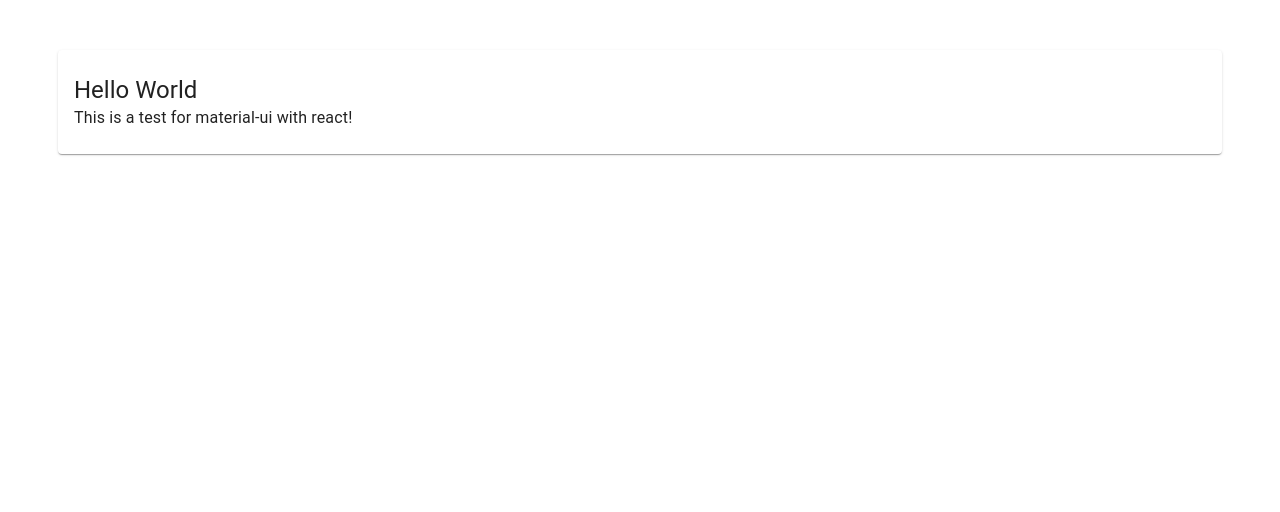
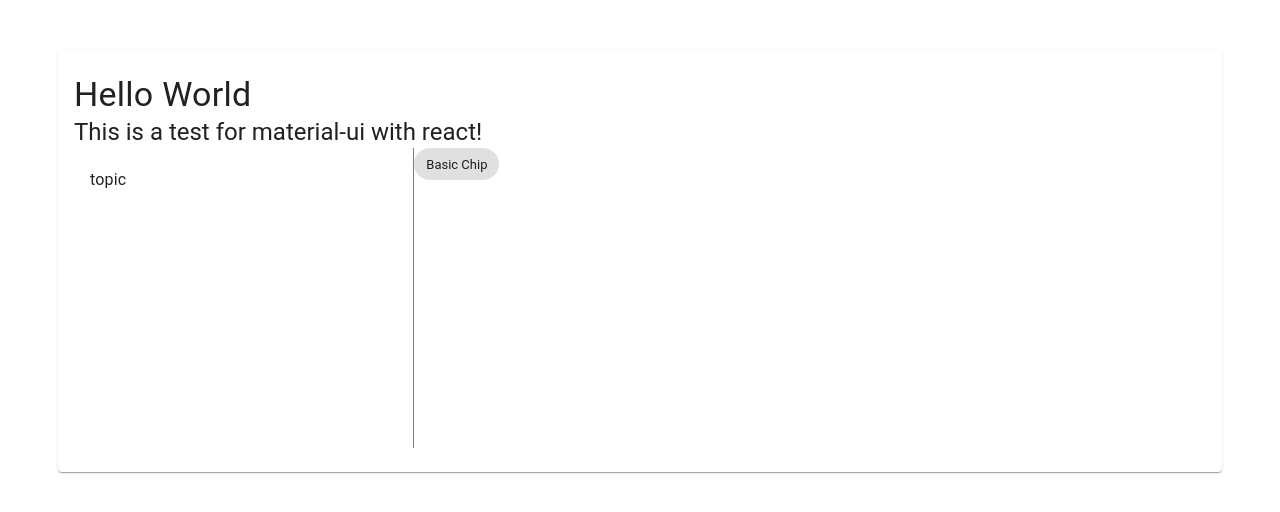
Before and after one commit to miicow/chatbox, a React app: page / in a window 1280 px wide. Shown: the top 512 px of the page. Built offline with nearby package versions, Linux system fonts and the light colour scheme.

Commit message:
Implement List and Chip from material-ui

```diff
--- a/src/ChatUI.jsx
+++ b/src/ChatUI.jsx
@@ -2,11 +2,34 @@ import React from 'react';
 import { makeStyles } from '@material-ui/core/styles';
 import Paper from '@material-ui/core/Paper';
 import Typography from '@material-ui/core/Typography';
+import List from '@material-ui/core/List';
+import ListItem from '@material-ui/core/ListItem';
+import ListItemIcon from '@material-ui/core/ListItemIcon';
+import ListItemText from '@material-ui/core/ListItemText';
+import Chip from '@material-ui/core/Chip';
 
 const useStyles = makeStyles(theme => ({
   root: {
     margin: '50px',
     padding: theme.spacing(3, 2)
+  },
+  flexbox: {
+    display: 'flex'
+  },
+  topicsWindow: {
+    width: '30%',
+    height: '300px',
+    borderRight: '1px solid grey'
+  },
+  chatWindow: {
+    width: '70%',
+    height: '300px'
+  },
+  chatBox: {
+    width: '85%'
+  },
+  button: {
+    width: '15%'
   }
 }));
 
@@ -16,12 +39,35 @@ const ChatUI = () => {
   return (
     <div>
       <Paper className={classes.root}>
-        <Typography variant="h5" component="h3">
+        <Typography variant="h4" component="h4">
           Hello World
         </Typography>
-        <Typography component="p">
+        <Typography variant="h5" component="h5">
           This is a test for material-ui with react!
         </Typography>
+        <div className={classes.flexbox}>
+          <div className={classes.topicsWindow}>
+            <List>
+              {['topic'].map(topic => {
+                return (
+                  <ListItem key={topic} button>
+                    <ListItemText primary={topic} />
+                  </ListItem>
+                );
+              })}
+            </List>
+          </div>
+          <div className={classes.chatWindow}>
+            {[{ from: 'user', msg: 'hello' }].map(chat => {
+              return (
+                <div className={classes.flex}>
+                  <Chip label="Basic Chip" className={classes.chip} />
+                </div>
+              );
+            })}
+          </div>
+        </div>
+        <div className={classes.flexbox} />
       </Paper>
     </div>
   );
```
